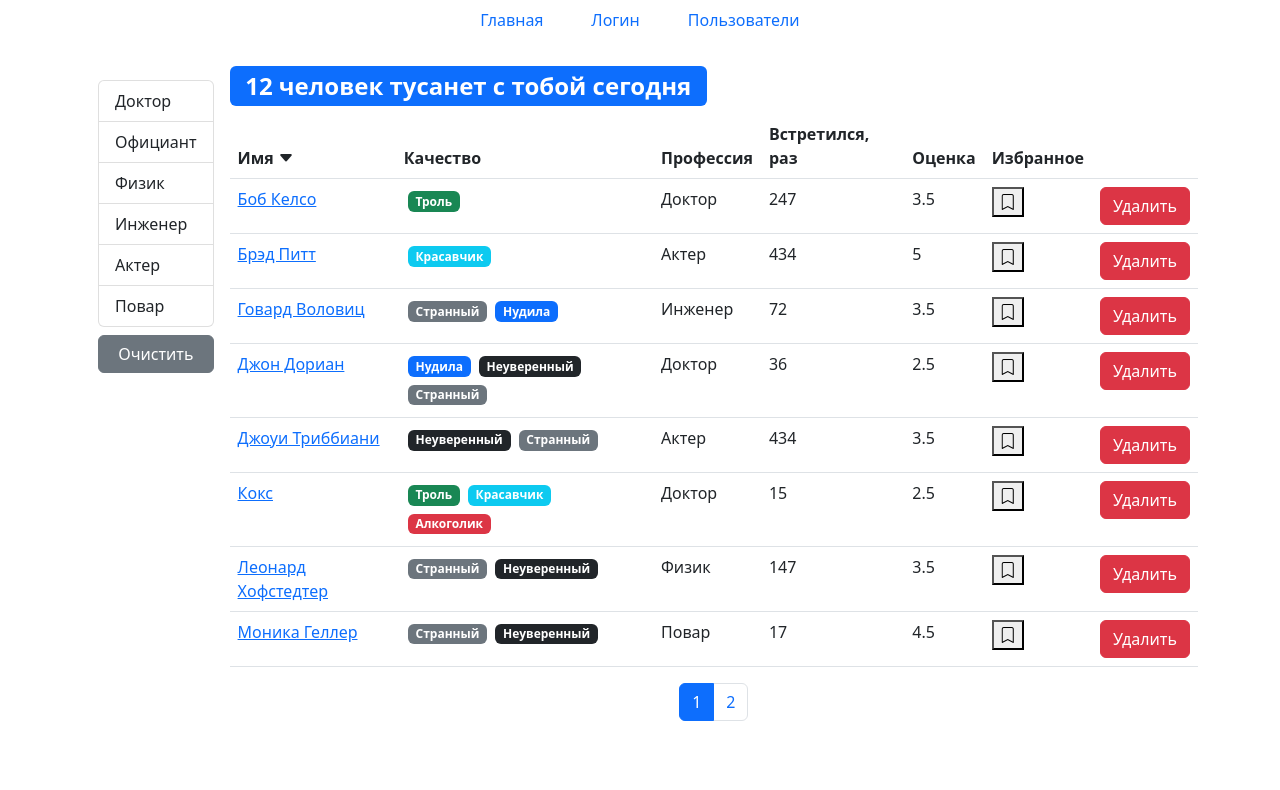
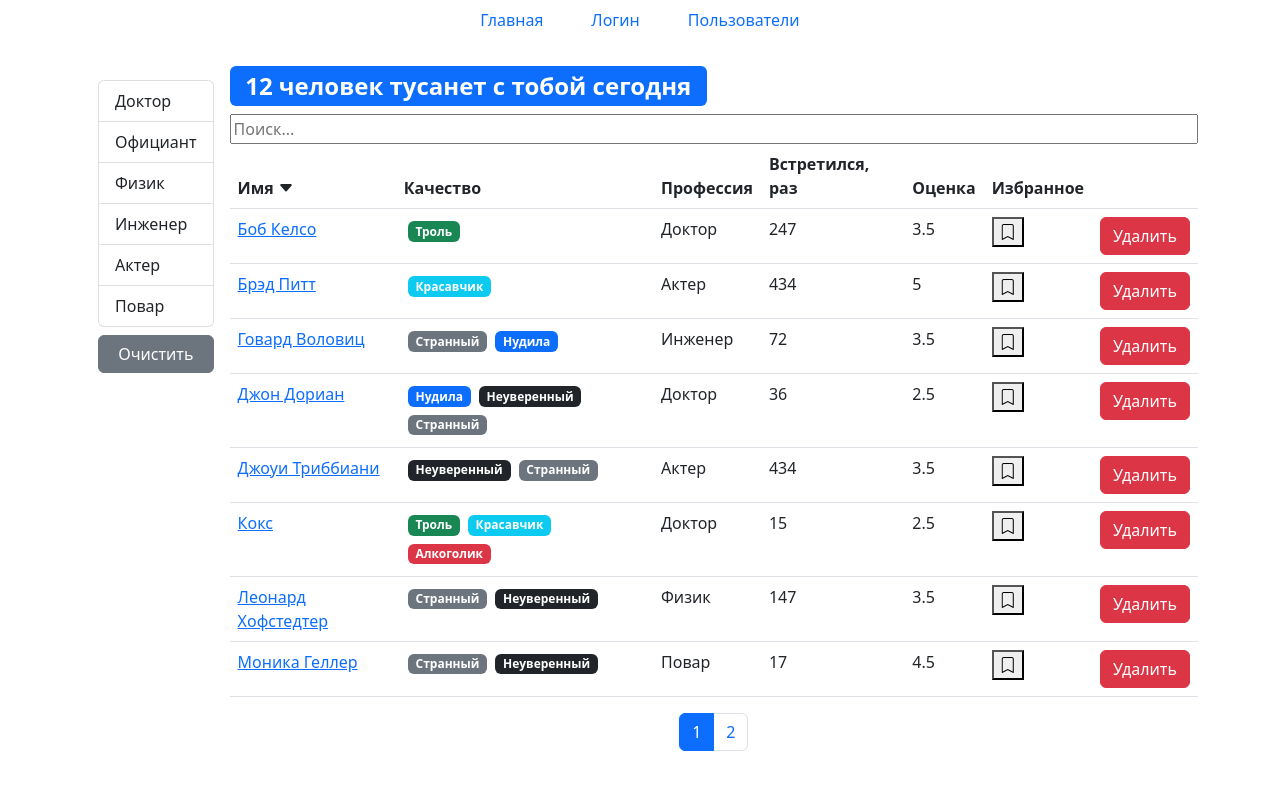
Before and after one commit to FlameFront-end/fast-company, a React (Create React App) app: page /users in a window 1280 px wide. Shown: the top 790 px of the page. Built offline with nearby package versions, Linux system fonts and the light colour scheme.

Commit message:
feat: add search users

```diff
--- a/src/components/UsersList.jsx
+++ b/src/components/UsersList.jsx
@@ -12,6 +12,7 @@
 	const [currentPage, setCurrentPage] = useState(1)
 	const [professions, setProfession] = useState()
 	const [selectedProf, setSelectedProf] = useState()
+	const [searchQuery, setSearchQuery] = useState('')
 	const [sortBy, setSortBy] = useState({ path: 'name', order: 'asc' })
 	const pageSize = 8
 
@@ -39,9 +40,10 @@
 
 	useEffect(() => {
 		setCurrentPage(1)
-	}, [selectedProf])
+	}, [selectedProf, searchQuery])
 
 	const handleProfessionSelect = item => {
+		if (searchQuery !== '') setSearchQuery('')
 		setSelectedProf(item)
 	}
 
@@ -51,9 +53,18 @@
 	const handleSort = item => {
 		setSortBy(item)
 	}
+	const handleSearchQuery = ({ target }) => {
+		setSelectedProf(undefined)
+		setSearchQuery(target.value)
+	}
 
 	if (users) {
-		const filteredUsers = selectedProf
+		const filteredUsers = searchQuery
+			? users.filter(
+					user =>
+						user.name.toLowerCase().indexOf(searchQuery.toLowerCase()) !== -1
+			  )
+			: selectedProf
 			? users.filter(
 					user =>
 						JSON.stringify(user.profession) === JSON.stringify(selectedProf)
@@ -84,6 +95,13 @@
 				)}
 				<div className='d-flex flex-column'>
 					<SearchStatus length={count} />
+					<input
+						type='text'
+						name='searchQuery'
+						placeholder='Поиск...'
+						onChange={handleSearchQuery}
+						value={searchQuery}
+					/>
 					{count > 0 && (
 						<UsersTable
 							users={usersCrop}
```
